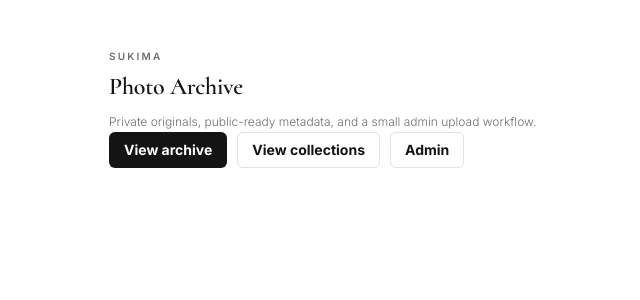
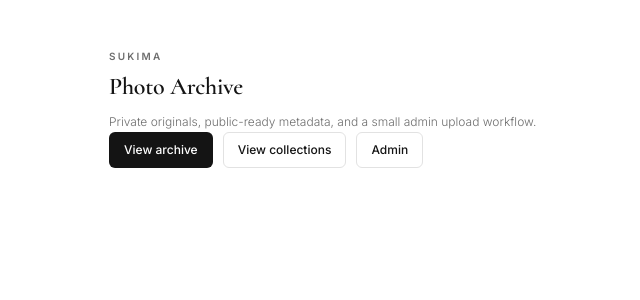
Before and after one commit to khe0124/sukima, a Next.js app: page / in a window 1280 px wide. Shown: the top 300 px of the page, without its empty margins (71-711 px from the left). Built offline with nearby package versions, Linux system fonts and the light colour scheme; no server answers.

Commit message:
feat(design): set button type to 12px/500 per approved mockup

```diff
--- a/src/app/globals.css
+++ b/src/app/globals.css
@@ -537,8 +537,8 @@ a {
   background: var(--accent);
   color: white;
   padding: 0 14px;
-  font-size: 0.875rem;
-  font-weight: 700;
+  font-size: 0.75rem;
+  font-weight: 500;
   line-height: 1;
   cursor: pointer;
   transition:
@@ -993,8 +993,8 @@ a {
   background: var(--accent);
   color: white;
   padding: 0 14px;
-  font-size: 0.875rem;
-  font-weight: 700;
+  font-size: 0.75rem;
+  font-weight: 500;
   line-height: 1;
   text-decoration: none;
   transition:
```
